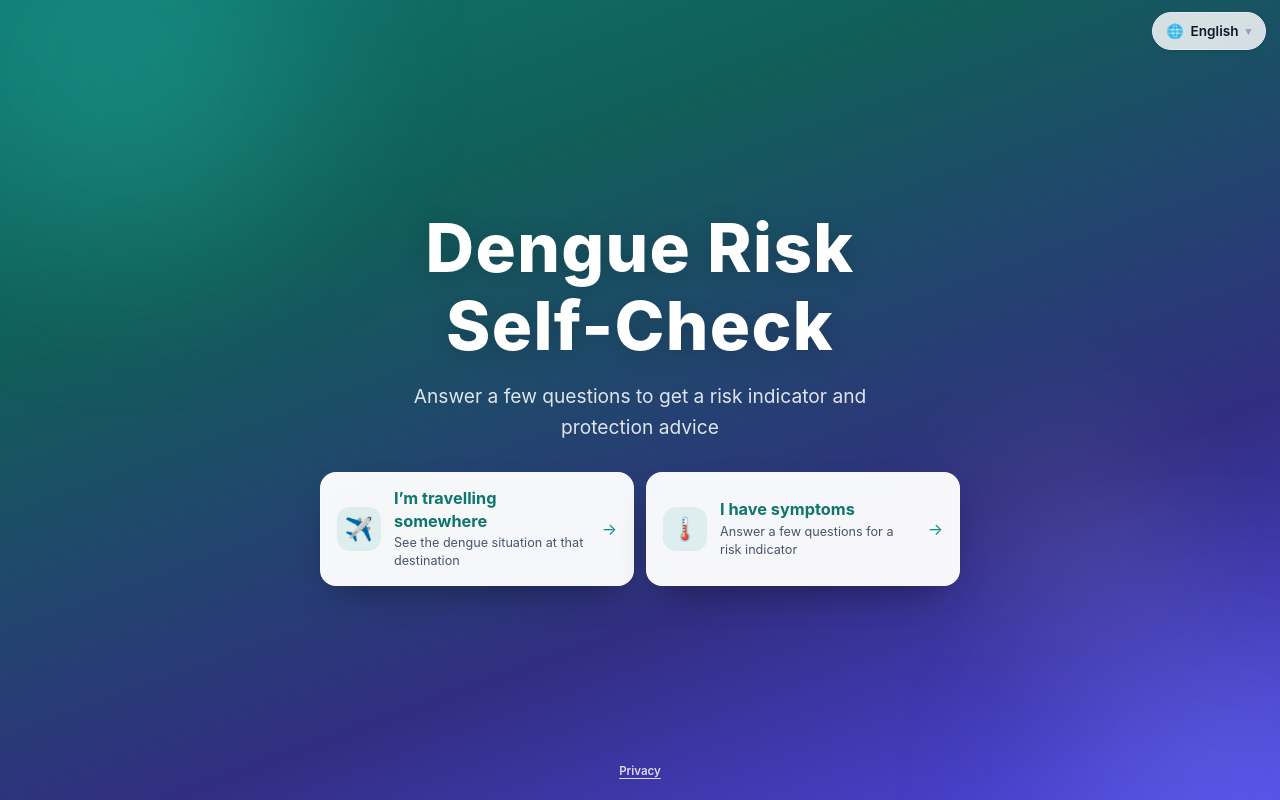
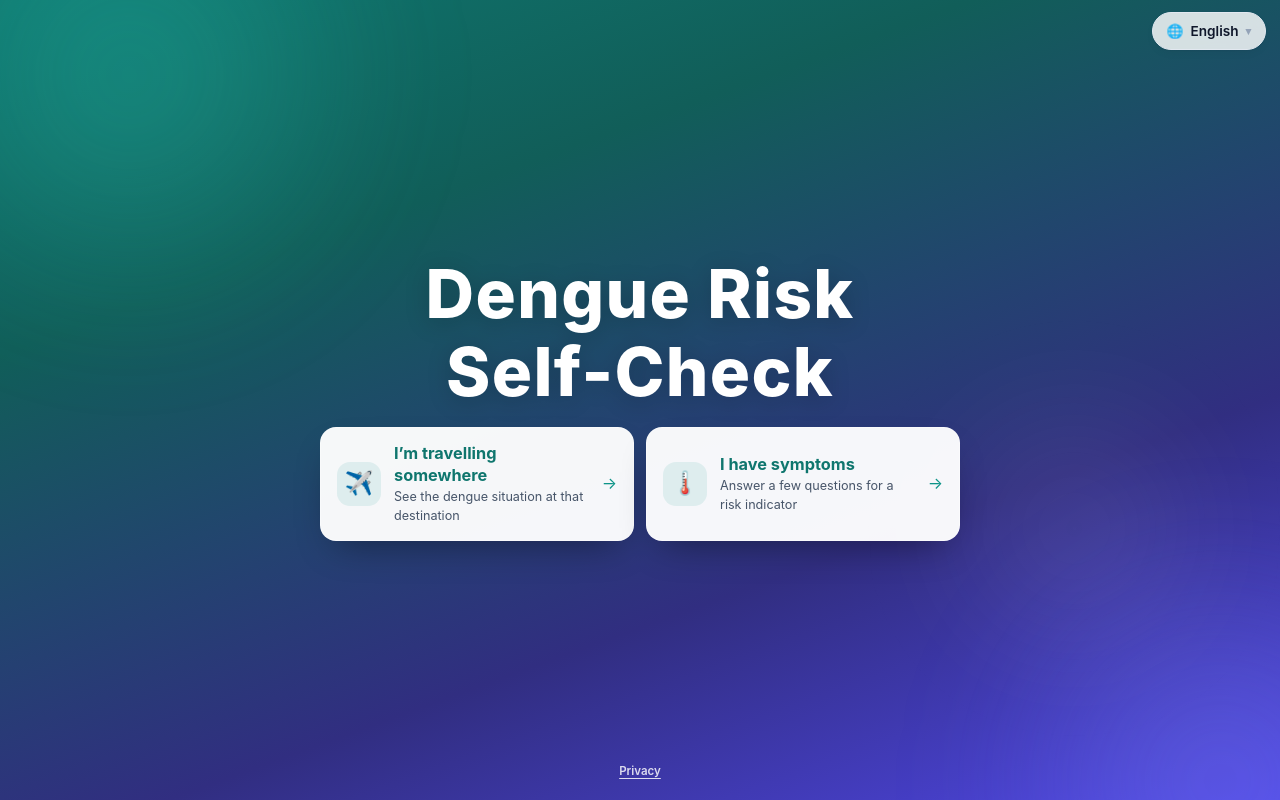
Before and after one commit to worldofjiayi/dengue-risk-prediction, a plain HTML site: page service/static/index.html in a window 1280 px wide. Drawn offline with Linux system fonts and the light colour scheme.

Commit message:
Drop the hero subtitle
With the badge gone and the features reduced to one quiet row, the
subtitle was the last line standing between the title and the two entry
buttons, and it only restated what the buttons already say. Removed in
all five languages; the hero is now title, two choices, three words of
small print.

Co-Authored-By: Claude Opus 5 <noreply@anthropic.com>

```diff
--- a/service/static/app.js
+++ b/service/static/app.js
@@ -115,7 +115,6 @@ const I18N = {
     a11y: { progress: '问卷进度', chatLog: '对话记录' },
     hero: {
       title: '登革热<br />风险自测',
-      subtitle: '回答症状与病史问题，获得风险参考与防护建议',
       features: ['登革热专用', '真实数据建模', '五种语言'],
       ctaTravelTitle: '我要去某个地方',
       ctaTravelDesc: '查看目的地的登革热情况',
@@ -342,7 +341,6 @@ const I18N = {
     a11y: { progress: '問卷進度', chatLog: '對話紀錄' },
     hero: {
       title: '登革熱<br />風險自測',
-      subtitle: '回答症狀與病史問題，獲得風險參考與防護建議',
       features: ['登革熱專用', '真實數據建模', '五種語言'],
       ctaTravelTitle: '我要去某個地方',
       ctaTravelDesc: '查看目的地的登革熱情況',
@@ -569,7 +567,6 @@ const I18N = {
     a11y: { progress: 'Questionnaire progress', chatLog: 'Conversation' },
     hero: {
       title: 'Dengue Risk<br />Self-Check',
-      subtitle: 'Answer a few questions to get a risk indicator and protection advice',
       features: ['Dengue-specific', 'Built on real data', 'Five languages'],
       ctaTravelTitle: 'I’m travelling somewhere',
       ctaTravelDesc: 'See the dengue situation at that destination',
@@ -796,7 +793,6 @@ const I18N = {
     a11y: { progress: 'Progreso del cuestionario', chatLog: 'Conversación' },
     hero: {
       title: 'Riesgo de dengue<br />Autoevaluación',
-      subtitle: 'Responda unas preguntas y obtenga un indicador de riesgo y consejos de protección',
       features: ['Específico para dengue', 'Basado en datos reales', 'Cinco idiomas'],
       ctaTravelTitle: 'Voy a viajar',
       ctaTravelDesc: 'Consulte la situación del dengue en ese destino',
@@ -1023,7 +1019,6 @@ const I18N = {
     a11y: { progress: 'Progresso do questionário', chatLog: 'Conversa' },
     hero: {
       title: 'Risco de dengue<br />Autoavaliação',
-      subtitle: 'Responda a algumas perguntas e receba um indicador de risco e orientações',
       features: ['Específico para dengue', 'Baseado em dados reais', 'Cinco idiomas'],
       ctaTravelTitle: 'Vou viajar',
       ctaTravelDesc: 'Veja a situação da dengue nesse destino',
@@ -1425,7 +1420,6 @@ function setLanguage(code) {
 
   // Hero (two entry points: destination lookup / symptom self-assessment)
   $('hero-title').innerHTML = t.hero.title;
-  $('hero-subtitle').textContent = t.hero.subtitle;
   $('btn-destination-title').textContent = t.hero.ctaTravelTitle;
   $('btn-destination-desc').textContent = t.hero.ctaTravelDesc;
   $('btn-start-text').textContent = t.hero.ctaSymptomsTitle;
--- a/service/static/index.html
+++ b/service/static/index.html
@@ -38,7 +38,6 @@
       </div>
       <div class="hero">
         <h1 class="hero-title" id="hero-title">登革热<br />风险自测</h1>
-        <p class="hero-subtitle" id="hero-subtitle">回答症状与病史问题，获得风险参考与防护建议</p>
 
 
         <!-- Two entry points: check a destination before travel / self-assess symptoms (two intents, deliberately kept apart) -->
--- a/service/static/style.css
+++ b/service/static/style.css
@@ -403,13 +403,6 @@ ol {
   margin-bottom: 16px;
 }
 
-.hero-subtitle {
-  max-width: 30rem;
-  margin: 0 auto 30px;
-  font-size: clamp(1rem, 3.6vw, 1.2rem);
-  color: rgba(255, 255, 255, 0.86);
-}
-
 /* --- What the product is: three statements, given weight in the hero.
        Deliberately inert -- no hover, no pointer cursor, nothing that reads as a
        control sitting next to the two real CTAs below. --- */
```
